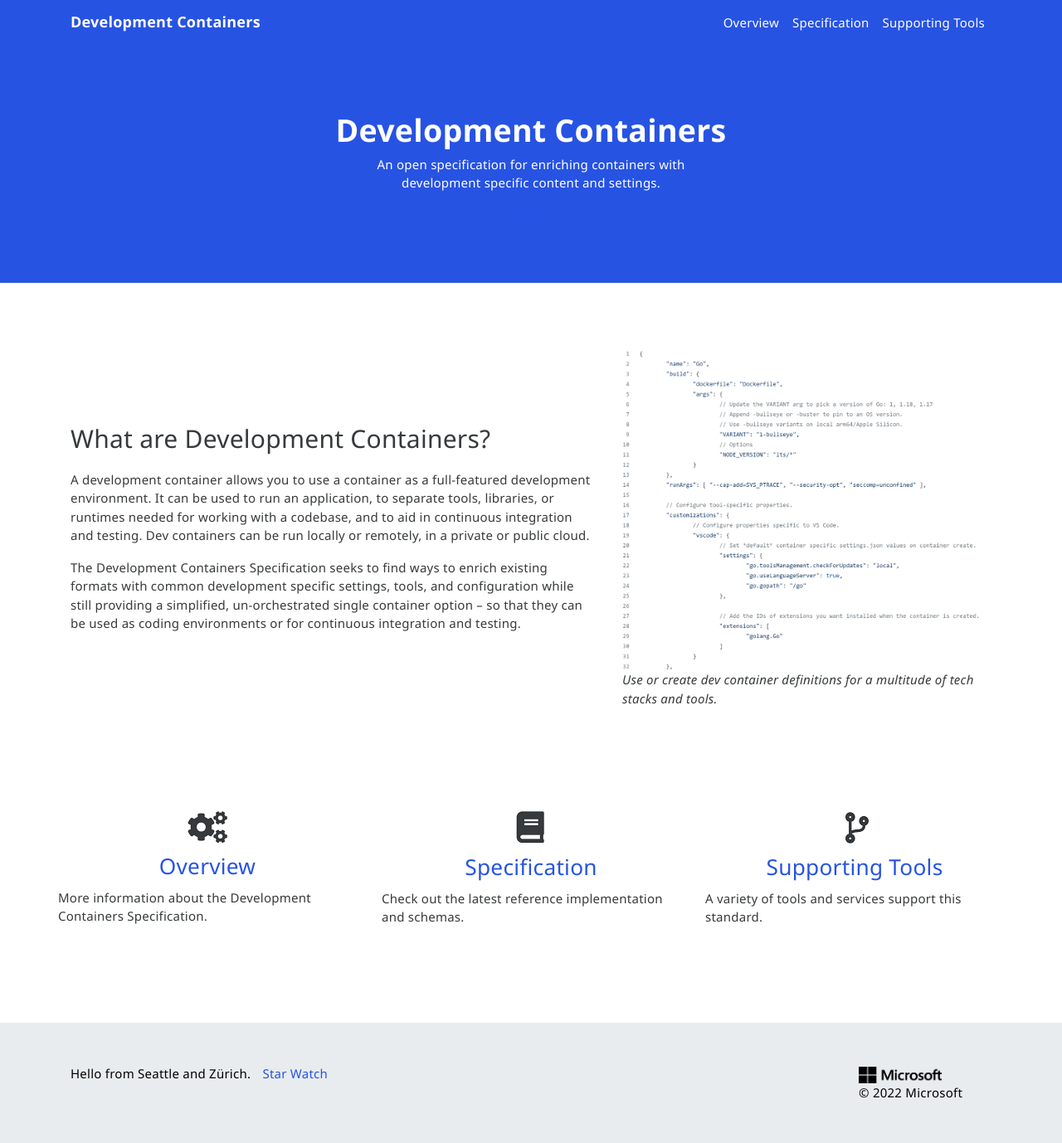
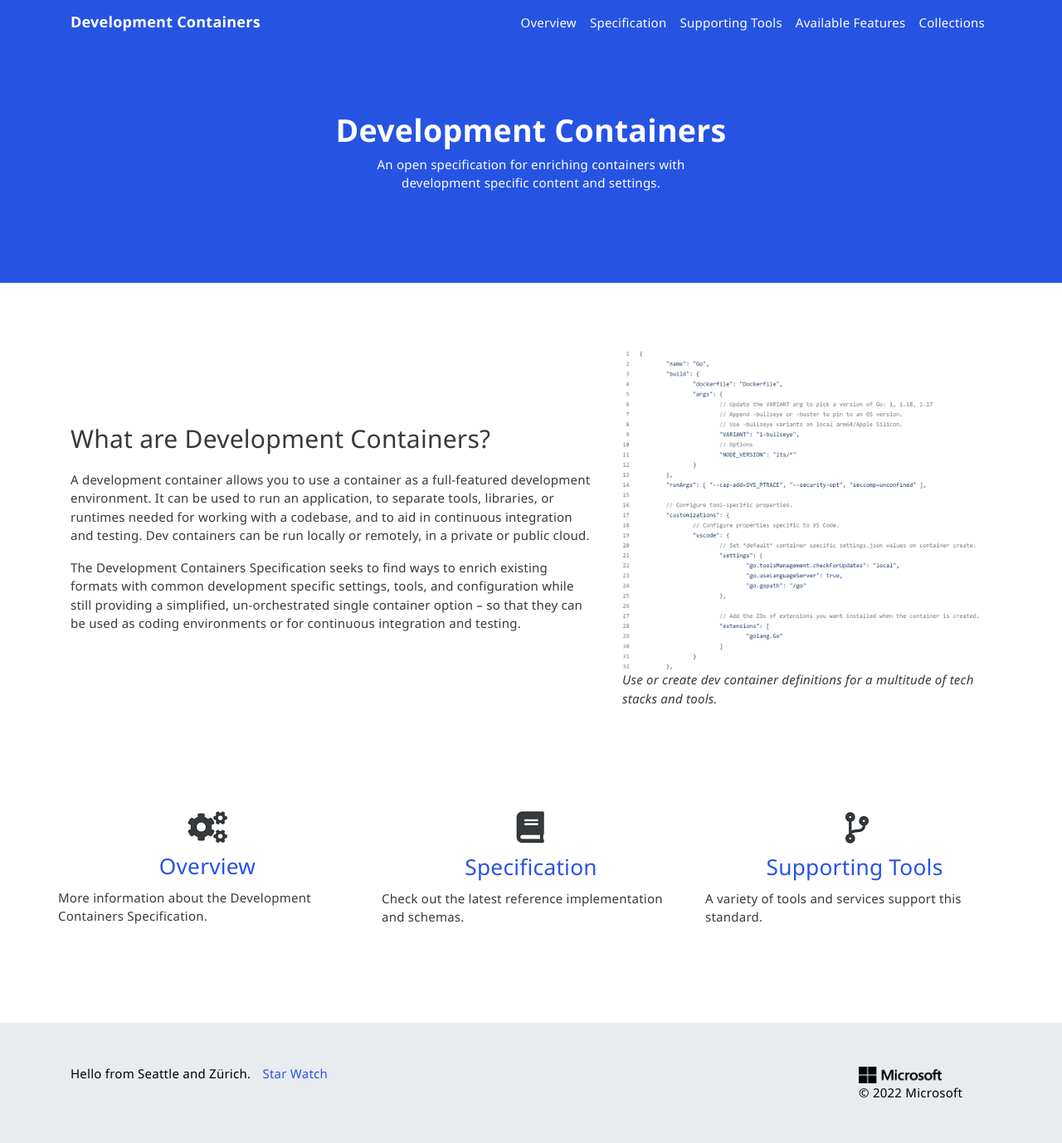
Before and after one commit to devcontainers/devcontainers.github.io, a Jekyll site: the page built from index.html, in a window 1280 px wide. Shown: the whole page at 83% size. Built offline with Jekyll 4.4.1, drawn with Linux system fonts in a browser that asks for light colours; nearby versions of some CDN libraries; comment, search, counter and statistics services are not loaded.

Commit message:
feat(topnav): collections and available features

```diff
--- a/_includes/topnav.html
+++ b/_includes/topnav.html
@@ -23,6 +23,12 @@
                 <li {% if page.sectionid=='supporting' %} class="nav-item active" {% else %} class="nav-item" {% endif %}>
                     <a class="nav-link" href='{{ "/supporting" | prepend: site.baseurl }}'>Supporting Tools</a>
                 </li>
+                <li {% if page.sectionid=='features' %} class="nav-item active" {% else %} class="nav-item" {% endif %}>
+                    <a class="nav-link" href='{{ "/features" | prepend: site.baseurl }}'>Available Features</a>
+                </li>
+                <li {% if page.sectionid=='collections' %} class="nav-item active" {% else %} class="nav-item" {% endif %}>
+                    <a class="nav-link" href='{{ "/collections" | prepend: site.baseurl }}'>Collections</a>
+                </li>
             </ul>
         </div>
 
```
